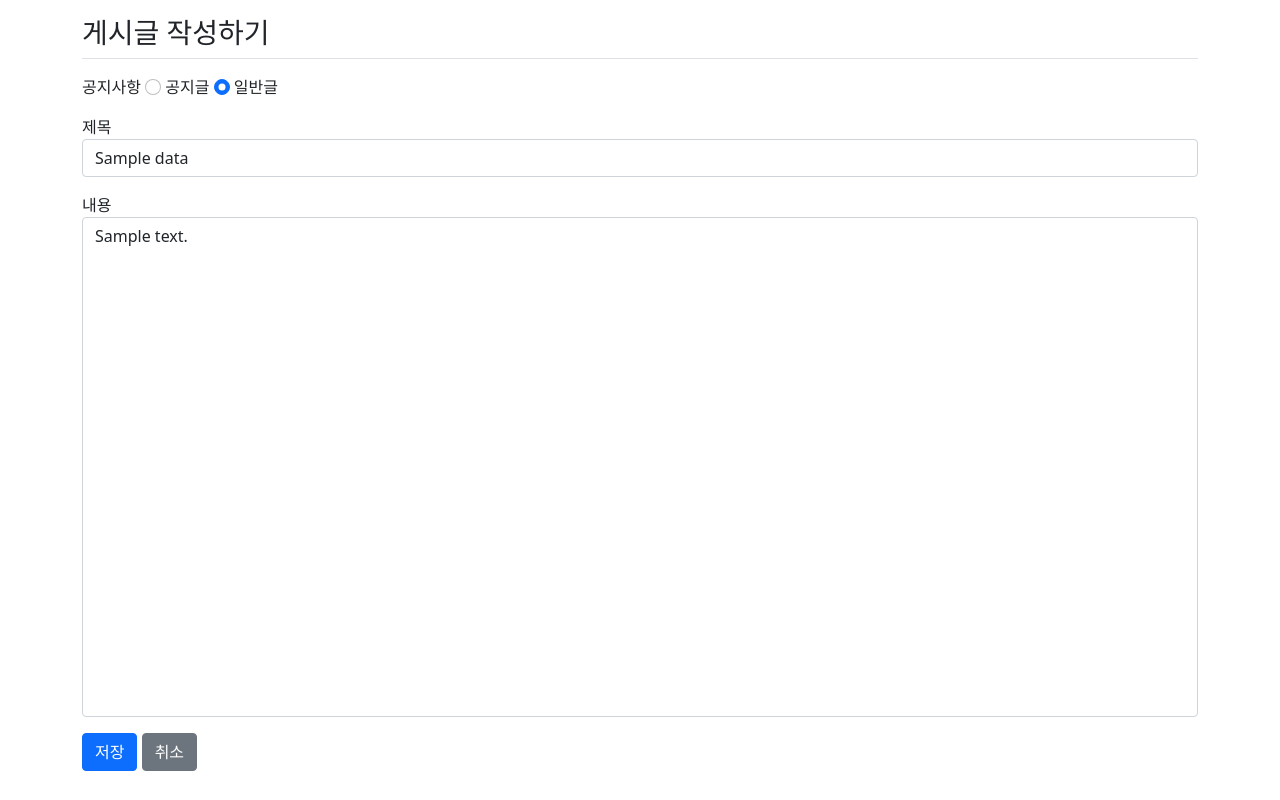
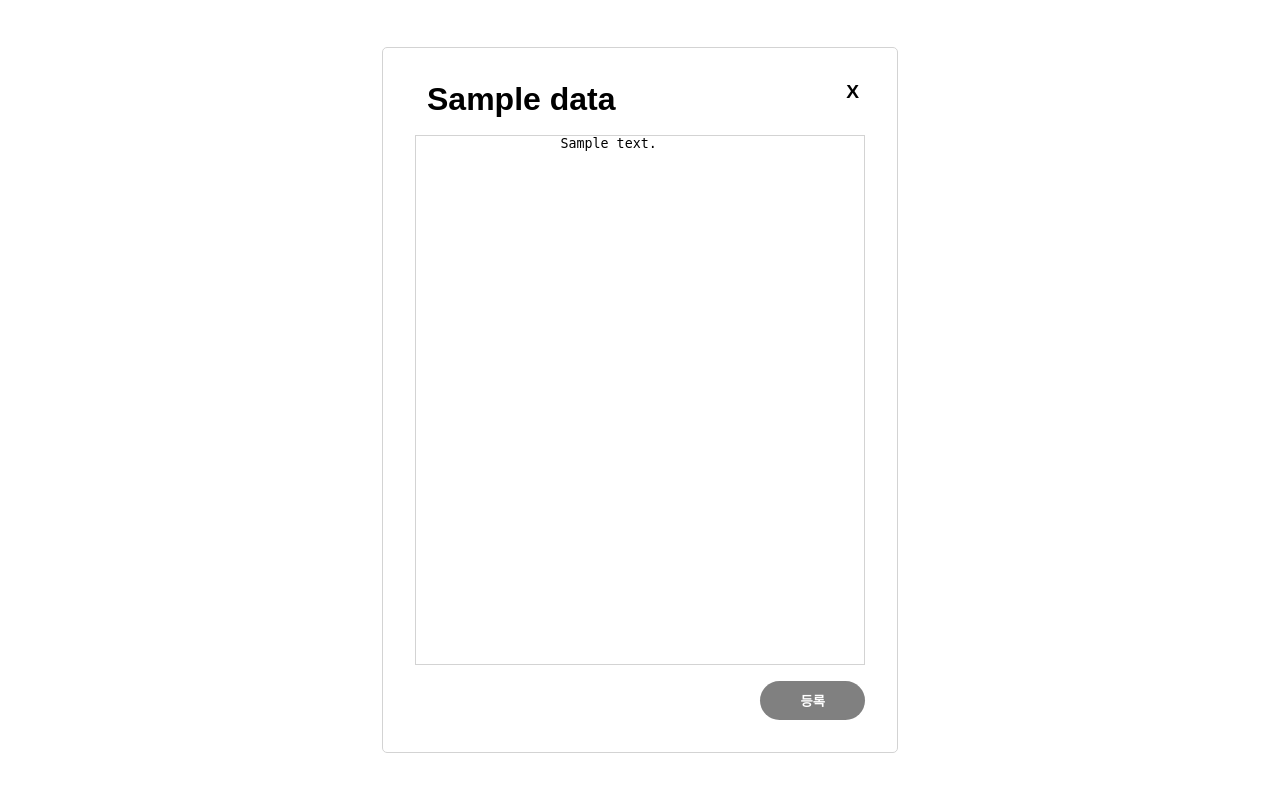
Before and after one commit to Modakbul-Project/Modakbul_Backend, a Flask app: template templates/edit.html in a window 1280 px wide. Run offline with Flask 2, Linux system fonts and the light colour scheme; the template is opened without the code that fills it: most values are stand-ins (such as "Sample title", 1, 10 or a date in 2020); some libraries are stand-ins or nearby versions.

Commit message:
Update edit.html

```diff
--- a/templates/edit.html
+++ b/templates/edit.html
@@ -1,42 +1,235 @@
 <!DOCTYPE html>
-<html lang="en">
+<html lang="ko">
 <head>
+   <script src="https://ajax.googleapis.com/ajax/libs/jquery/3.3.1/jquery.min.js"></script>
     <meta charset="UTF-8">
-    <title>게시글 작성</title>
-    <!-- Bootstrap CSS -->
-    <link rel="stylesheet" href="{{ url_for('static', filename='bootstrap.min.css') }}">
-    <style>
-        textarea {
-            height: 500px;
-            resize: none;
-        }
+    <title>공지글 쓰기</title>
+</head>
+
+<style>
+
+    html,body{
+        width:100%;
+        height:100%;
+        margin: 0;
+        padding: 0;
+    }
+
+    .detailsBg {
+        width:100%;
+        height:100%;
+        margin: 0;
+        padding: 0;
+    }
+
+    .detailsBg{
+        background: rgba(255, 255, 255, 0.5);
+        position: fixed;
+        display: flex;
+        align-items: center;
+        justify-content: center;
+        top:0;
+        z-index: 100;
+    }
+
+    .detailsWrap{
+        max-width: 450px;
+        width:80%;
+        height:80%;
+        background-color: white;
+        border:1px solid lightgray;
+        border-radius: 5px;
+        display: flex;
+        flex-direction: column;
+        padding:2rem;
+        overflow:scroll;
+        -ms-overflow-style:none;
+        scrollbar-width:none;
+    }
+
+    .detailsWrap::-webkit-scrollbar{
+        display: none;
+    }
+
+    .detailTitle{
+        display: flex;
+        align-items: center;
+        margin-bottom: 1rem;
+        position: relative;
+    }
+    .detailTitle .meetPic{
+        width:50px;
+        height:50px;
+        background-color: gainsboro;
+        border-radius: 50%;
+    }
+
+    .detailTitle .formTitle{
+        margin: 0;
+        padding: 0;
+        margin-left: 10px;
+        display: flex;
+        flex-direction: column;
+    }
+
+    .detailTitle .formTitle > input:first-child{
+        width:400px;
+        font-size:2rem;
+        font-weight: bold;
+        border: 0;
+    }
+
+    .detailTitle .formTitle > input:nth-child(2){
+        width:250px;
+        font-size:1rem;
+        border: 0;
+    }
+
+    .detailTitle .formTitle > span{
+        position: absolute;
+        right:2rem;
+        bottom: 0;
+        color:gray;
+    }
+
+    .detailTitle .formTitle > span > input{
+        display: inline-block;
+    }
+
+    .detailTags h5{
+        margin:10px 0px;
+    }
+
+    .detailTags ul{
+        display: flex;
+        list-style: none;
+        padding: 0;
+        margin: 0;
+        align-items: center;
+    }
+
+    .detailTags #bigTag li, .detailTags #makeTag li:nth-child(1), .detailTags #makeTag li:nth-child(3) button{
+        border-radius: 50px;
+        padding:10px;
+        background-color: gainsboro;
+        margin-right: 5px;
+
+    }
+
+    .detailTags #bigTag li select, .detailTags #makeTag li:nth-child(1) select{
+        width:100px;
+        border: 0;
+        background-color: rgb(0,0,0,0);
+    }
+
+    .detailTags #makeTag li:nth-child(2){
+        flex:1;
+    }
+
+    .detailTags #makeTag li:nth-child(2) input{
+        border:1px solid lightgray;
+        width:95%;
+        height:30px;
+    }
+    .detailTags #makeTag li:nth-child(3) button{
+        padding:10px 20px;
+        margin-left: 5px;
+        border: 0;
+    }
+
+    .detailTags #smallTag li{
+        padding: 10px;
+        font-size: 0.1rem;
+    }
+
+    .detailTags #smallTag li::before{
+        content: "# ";
+        font-weight: bold;
+        font-size: 0.8rem;
+    }
+
+    .detailContents{
+        flex:1;
+        border: 1px solid lightgray;
+        overflow:hidden;
+    }
+
+    .detailContents textarea{
+        border: 0;
+        resize:none;
+        width:100%;
+        height: 100%;
+        padding: 0;
+        margin: 0;
+    }
+
+    .detailContents textarea:focus{
+        outline:none;
+    }
+
+    .detailContents img{
+        max-width:100%;
+    }
+
+    .detailFooter{
+        text-align: right;
+        padding-top: 1rem;
+    }
+
+    .detailFooter input[type=submit]{
+        border: 0;
+        color:white;
+        background-color: gray;
+        font-weight: bold;
+        padding:10px 40px;
+        border-radius: 50px;
+
+    }
+
+    .detailTitle button{
+        position: absolute;
+        right:0;
+        top:0;
+        background: 0;
+        border: 0;
+        font-size: 1.2rem;
+        font-weight: bold;
+    }
+
+    form{
+        display: flex;
+        flex-direction: column;
+        flex:1;
+    }
+
     </style>
-</head>
+
 <body>
-    <div class="container">
-        <h3 class="my-3 border-bottom pb-2">게시글 작성하기</h3>
-        <form name="frm_pw" method="POST" action="/edit/{{ data._id }}">
-            <div class="mb-3">
-                <label for="notice">공지사항</label>
-                {% if data.notice == 'y' %}
-                <input type="radio" class="form-check-input" name="notice" id="notice" value="y" checked="checked"> 공지글
-                <input type="radio" class="form-check-input" name="notice" id="normal1" value="y"> 일반글
-                {% else %}
-                <input type="radio" class="form-check-input" name="notice" id="notice1" value="y"> 공지글
-                <input type="radio" class="form-check-input" name="notice" id="normal" value="n" checked="checked"> 일반글
-                {% endif %}
+
+    <div class="detailsBg">
+        <div class="detailsWrap">
+           <form method="POST" action="/edit/{{meetInfo[0]._id}}/{{data._id}}">
+            <div class="detailTitle">
+               <button>X</button>
+                <div class="formTitle">
+                    <input type="text" name="title" value="{{ data.title }}">
+                </div>
             </div>
-            <div class="mb-3">
-                <label for="title">제목</label>
-                <input type="text" name="title" id="title" class="form-control" value="{{ data.title }}">
+            <div class="detailContents">
+              <textarea name="contents" id="meetDetail">
+                  {{ data.contents }}
+              </textarea>
             </div>
-            <div class="mb-3">
-                <label for="contents">내용</label>
-                <textarea name="contents" id="contents" class="form-control">{{ data.contents }}</textarea>
+            <div class="detailFooter">
+                    <input type="submit" value="등록">
             </div>
-            <input type="submit" value="저장" class="btn btn-primary">
-            <a href="/meet" role="button" class="btn btn-secondary">취소</a>
-        </form>
+            </form>
+        </div>
     </div>
+    <script>
+        $(".detailTitle button").click(function(){
+            $(".detailsBg").hide();
+        })
+    </script>
 </body>
 </html>
```
